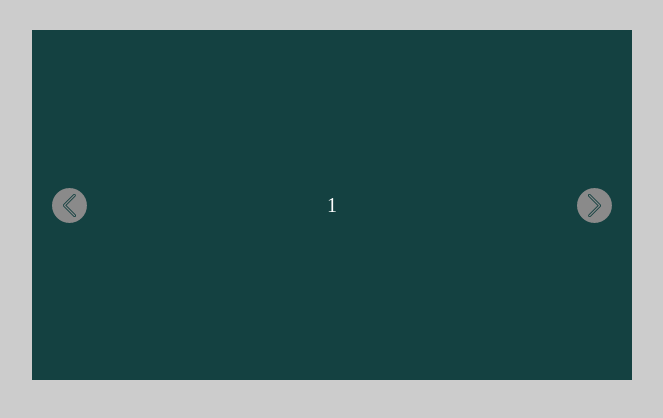
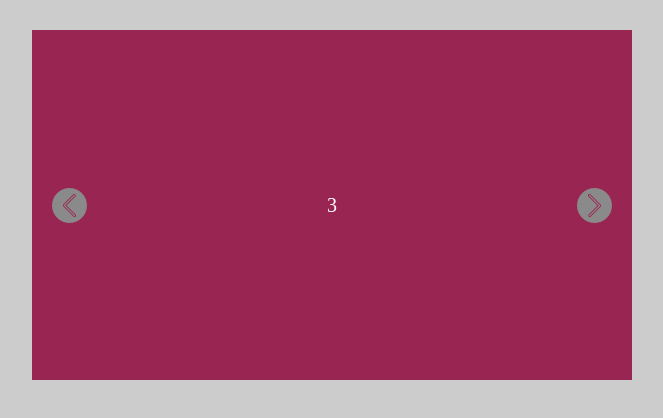
Before and after one commit to senlove/simpleWebPractice, a plain HTML site: page smallProject/loopImg/loopImgSimpleDemo.html in a window 1280 px wide. Both pictures are taken after a click on the element 377 px from the left and 207 px from the top of the page. Shown: the whole page, without its empty margins (308-971 px from the left). Drawn offline with Linux system fonts and the light colour scheme.

Commit message:
添加自动轮播的功能

```diff
--- a/smallProject/loopImg/loopImgSimpleDemo.html
+++ b/smallProject/loopImg/loopImgSimpleDemo.html
@@ -87,13 +87,24 @@
 		  var $swiperItems = $('.swiper-item');
 
 		  var currentItem = 0;
-			function scrollItem(isPrev){
-				if(isPrev && currentItem <=0){//上一个
+			var autoLoopTimeout = null;
+			var timeout = null;
+			var autoTimeMilli = 3000;
+			var isAutoLoop = false;
+			// var preCurrItemIndex;
+			function scrollItem(isPrev, isClick){
+
+				//处理上一次操作未完成
+				if(null !== timeout){
+					// clearTimeout(timeout);
+					// //上一次操作直接到位置
+					// timeout = null;
+					// $($swiperItems[currentItem]).css('left', 0);
+					// $($swiperItems[preCurrItemIndex]).css('left', '100%');
+
+					//另一种方式，等待操作结束
 					return;
-				}
 
-				if(!isPrev && currentItem >= ($swiperItems.length - 1)){//下一个
-					return;
 				}
 
 				var space = 100;
@@ -104,10 +115,23 @@
 				var currItemLeftInt = Number.parseInt(currentItemLeft);
 				var itemWith = Number.parseInt($currItem.width());
 				var currItemLeftPos = currItemLeftInt;
+				preCurrItemIndex = currentItem;
 
 				currentItem = currentItem + (isPrev ? -1 : 1);
+				if(currentItem >= $swiperItems.length){
+					currentItem = currentItem%$swiperItems.length;
+				}
+
+				if(currentItem < 0){
+					currentItem = $swiperItems.length - 1;
+				}
 
 				var $otherItem = $($swiperItems[currentItem]);
+
+				//初始化上一个、下一个item的位置
+				var initOtherItemLeftPos = isPrev ? -$otherItem.width() : $otherItem.width();
+				$otherItem.css('left', initOtherItemLeftPos);
+
 				var otherItemLeft = $otherItem.css('left');
 				var otherItemLeftInt = Number.parseInt(otherItemLeft);
 				var otherItemLeftPos = otherItemLeftInt;
@@ -135,26 +159,55 @@
 					$otherItem.css('left', otherItemLeftPos);
 
 				  if (otherItemLeftPos === 0) {
+						timeout = null;
 				    return;
 				  }
 
-					setTimeout(function(){
+					timeout = setTimeout(function(){
 						scrollLeftOrRight();
 					}, spaceTime);
 				}
 
-				setTimeout(function(){
-					scrollLeftOrRight();
-				}, spaceTime);
+				scrollLeftOrRight();
+
+				//自动轮询
+				if(!isClick){
+					autoLoopMethod()
+				}
 
 			}
+			// scrollItem结束
+
+			function autoLoopMethod(){
+				//自动轮询
+				autoLoopTimeout = setTimeout(function(){
+					scrollItem(false, false);
+				}, autoTimeMilli);
+			}
+
+			if(isAutoLoop){
+				autoLoopMethod();
+			}
+
+			$('.swiper-container').mouseover(function(event) {
+				if(null !== autoLoopTimeout){
+					clearTimeout(autoLoopTimeout);
+				}
+			});
+
+			$('.swiper-container').mouseout(function(event) {
+				if(isAutoLoop){
+					autoLoopMethod();
+				}
+			})
+
 
 		  $('.swiper-prev').click(function(event) {
-				scrollItem(true);
+				scrollItem(true, true);
 		  });
 
 		  $('.swiper-next').click(function(event) {
-				scrollItem(false);
+				scrollItem(false, true);
 		  });
 
 		});
```
